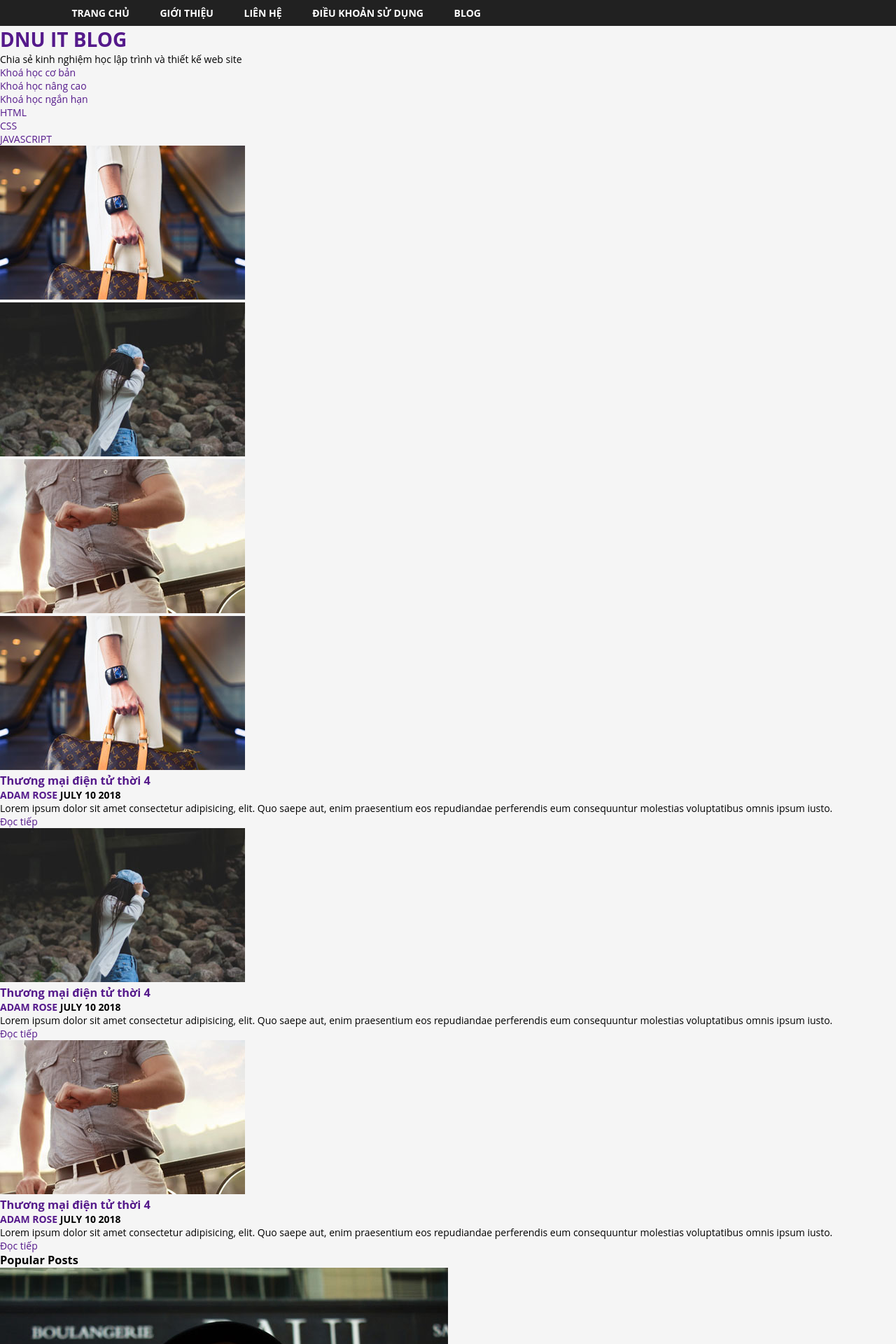
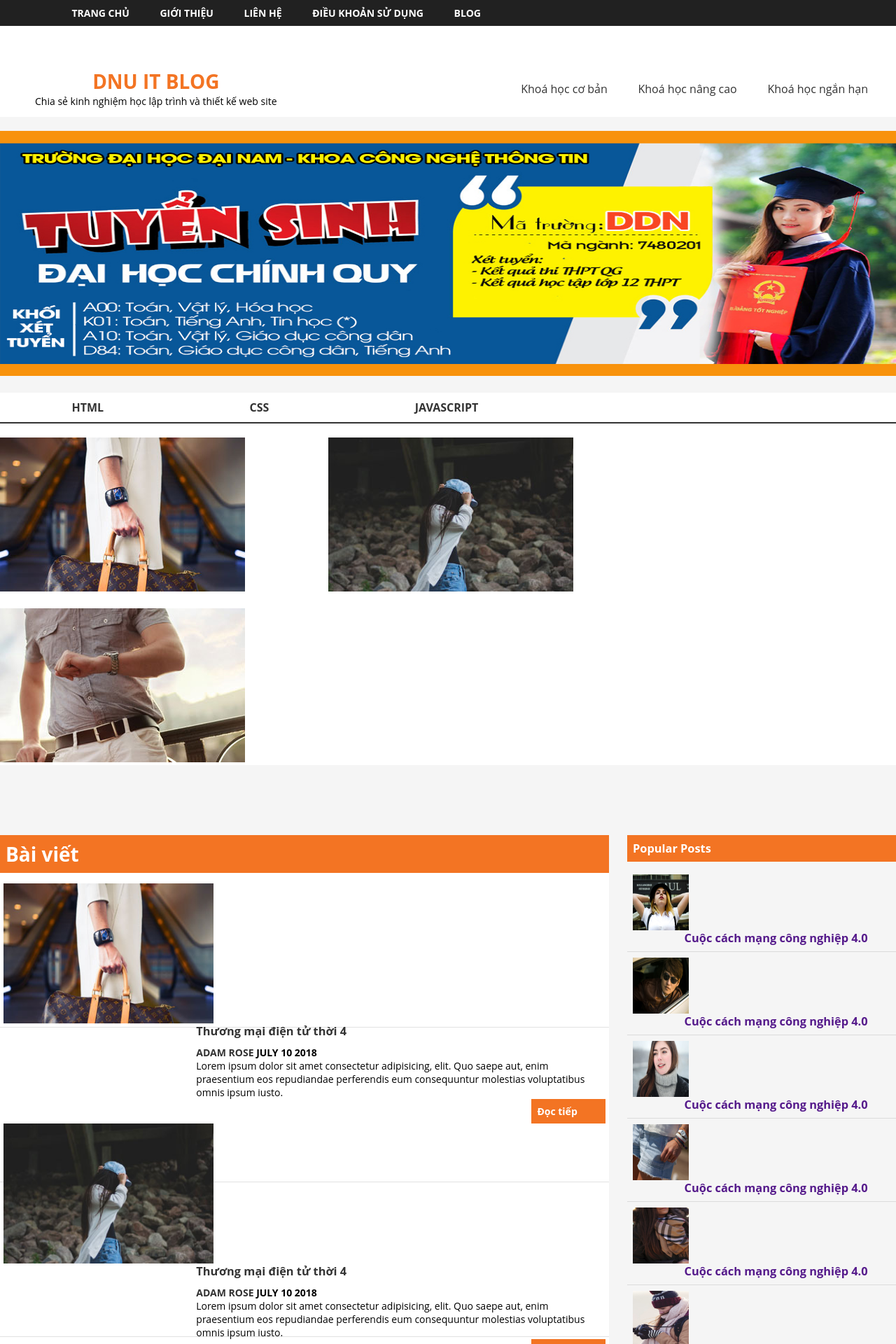
Before and after one commit to vnattacker/MysmartPhone, a PHP site: page /HTML/BaiTapKhac/DNUBlog-practise in a window 1280 px wide. Shown: the top 1920 px of the page at 70% size. Run offline with PHP 8.4, Linux system fonts and the light colour scheme.

Commit message:
TDK SOURCES

```diff
--- a/HTML/BaiTapKhac/DNUBlog-practise/css/style.css
+++ b/HTML/BaiTapKhac/DNUBlog-practise/css/style.css
@@ -33,3 +33,253 @@
 #nav ul li a:hover{
 	color:  #ffff00;
 }
+/**#header**/
+#header{
+	padding-top: 50px;
+	width: 100%;
+	background: #fff;
+	height: 80px;
+}
+/*#logotext*/
+#logotext{
+	float: left;
+	padding: 10px 0px 10px 50px;
+	text-align: center;
+
+}
+#logotext h1 a{
+	color:#f37423;
+}
+/**#menu**/
+#menu{
+	line-height: 5.8em;
+	float: right;
+}
+#menu ul li{
+	display: inline-table;
+	margin-right: 40px;
+}
+#menu ul li a{
+	color: #333;
+	font-size: 16px;
+}
+#menu ul li a:hover{
+	color: #f37423;
+}/*Slider*/
+#slider{
+	width: 100%;
+	padding: 20px 0px;
+}
+#slider .slide-items img{
+	width: 100%;
+	height: 350px;
+}
+/**#tabContent**/
+#tabContent {
+	width: 100%;
+	background: #fff;
+}
+
+#tabContent ul{
+	border-bottom: 2px solid  #333;
+}
+#tabContent ul li{
+	display: inline-table;
+	padding: 10px 8% 10px 8%;
+
+}
+#tabContent ul li a{
+	color: #333;
+	font-weight: bold;
+	font-size: 16px;
+}
+#tabContent ul li a:hover{
+	color: #f37423;
+}
+
+#tabContent .tab-images div{
+	display: inline-table;
+	padding-top: 20px;
+	margin-right: 9%;
+}
+/*#content*/
+#content{
+width: 100%;
+margin: 100px 0px;
+}
+
+/*#Main-content*/
+#main-content{
+	max-width: 68%;
+	float: left;
+	background: #Fff;
+}
+#main-content h1{
+	background: #f37423;
+	color:#fff;
+	margin-bottom: 10px;
+	padding: 8px;
+}
+#main-content .section{
+	padding: 5px;
+	height: 200px;
+	margin-top: 10px;
+	border-bottom: 1px solid #e2e2e2;
+
+}
+#main-content .section img{
+	height: 200px;
+	width: 300px;
+	float: left;
+	margin-right: 10px;
+}
+
+#main-content .section .content-section{
+	float: right;
+	width:68%;
+
+}
+#main-content .section .content-section h3{
+	margin-bottom: 10px;
+
+}
+#main-content .section .content-section h3 a{
+	color: #333;
+}
+#main-content .section .content-section h4 a{
+	color: #333;
+}
+#main-content .section .content-section h4 a:hover{
+	color: #f37423;
+}
+#main-content .section .content-section h3 a:hover{
+	color: #f37423;
+}
+#main-content .section .content-section .readmore{
+	font-weight: bold;
+	width: 90px;
+    float: right;
+    padding: 8px;
+    background: #f37423;
+
+}
+#main-content .section .content-section .readmore a{
+	color: #fff;
+	font-weight: bold;
+	display: block;
+}
+/*#sidebar*/
+#sidebar{
+	width: 30%;
+	float: right;
+
+}
+#sidebar > h3{
+	background: #f37423;
+    color: #fff;
+    margin-bottom: 10px;
+    padding: 8px;
+
+}
+#sidebar .item{
+	border-bottom: 1px solid #dbdbdb;
+	padding: 8px;
+	overflow: hidden;
+}
+#sidebar .item .image-item{
+	width: 85px;
+}
+#sidebar .item .image-item img{
+	width: 80px;
+	height: 80px;
+	float: left;
+	margin-right: 5px
+}
+#sidebar .item h3{
+	float: right;
+	width:80%;
+}
+/*#footer*/
+#footer{
+		clear: both;
+		background: #EFEFEF;
+}
+#footer .row{
+	display: flex;
+	justify-content: space-between;
+}
+#footer .row .col-footer{
+	max-width: 30%;
+}
+#footer .row .col-footer h3{
+	color: #f37423;
+	padding: 8px 5px;
+	border-bottom: 1px solid orange;
+	margin-bottom: 10px;
+
+}
+#footer .row .col-footer ul li a{
+	color: #333;
+
+}
+#footer .row .col-footer ul li a{
+	color: #333;
+
+}
+#footer .row .col-footer ul li a:hover{
+	color: orange;
+}
+#footer .row .col-footer .image-footer {
+	overflow: hidden;
+	margin-bottom: 10px;
+}
+#footer .row .col-footer .image-footer a {
+	overflow: hidden;
+	width: 50px;
+
+}
+#footer .row .col-footer .image-footer a img{
+
+	width: 50px;
+	height: 50px;
+	float: left;
+}
+#footer .row .col-footer .image-footer p a{
+
+	width: 87%;
+	height: 50px;
+	float: right;
+}
+
+/*#page-info*/
+#page-info {
+
+	background: #212121;
+	padding:10px;
+	overflow: hidden;
+}
+#page-info .copy-right{
+	float: left;
+	line-height: 2.8em;
+}
+#page-info .copy-right p{
+	color: #fff;
+
+}
+#page-info .copy-right p a{
+	color: orange;
+	font-weight: bold;
+}
+#page-info .copy-right p a:hover{
+	color: #fff;
+}
+#page-info .social {
+	float: right;
+}
+#page-info .social ul li{
+	display: inline-table;
+}
+#page-info .social ul li a img{
+	width: 32px;
+	height: 32px
+}
--- a/HTML/BaiTapKhac/DNUBlog-practise/index.html
+++ b/HTML/BaiTapKhac/DNUBlog-practise/index.html
@@ -21,8 +21,10 @@
 
 	<!--begin #header-->
 	<div id="header">
-		<h1><a href="">DNU IT BLOG</a></h1>
-		<p>Chia sẻ kinh nghiệm học lập trình và thiết kế web site</p>
+		<div id="logotext">
+			<h1><a href="">DNU IT BLOG</a></h1>
+			<p>Chia sẻ kinh nghiệm học lập trình và thiết kế web site</p>
+		</div>
 		<div id="menu">
 			<ul>
 				<li><a href="">Khoá học cơ bản</a></li>
@@ -35,7 +37,9 @@
 
 	<!--begin #slider-->
 	<div id="slider">
-
+		<div class="slide-items">
+			<img src="images/banner1.jpg" alt="">
+		</div>
 	</div>
 	<!--end #slider-->
 
@@ -58,15 +62,19 @@
 	<div id="content">
 		<!--begin #main-content-->
 		<div id="main-content">
-			<div class="secion">
+			<h1>Bài viết</h1>
+			<div class="section">
 				<img src="images/f1.jpg" alt="">
 				<div class="content-section">
 					<h3><a href="">Thương mại điện tử thời 4</a></h3>
 					<h4><a href="">ADAM ROSE</a> JULY 10 2018</h4>
 					<p>Lorem ipsum dolor sit amet consectetur adipisicing, elit. Quo saepe aut, enim praesentium eos repudiandae perferendis eum consequuntur molestias voluptatibus omnis ipsum iusto.</p>
-					<div class="readmore"><a href="">Đọc tiếp</a></div>
+					<div class="readmore">
+						<a href="">Đọc tiếp</a>
+					</div>
 				</div>
-				<div class="secion">
+			</div>
+				<div class="section">
 					<img src="images/f2.jpg" alt="">
 					<div class="content-section">
 						<h3><a href="">Thương mại điện tử thời 4</a></h3>
@@ -75,7 +83,7 @@
 						<div class="readmore"><a href="">Đọc tiếp</a></div>
 					</div>
 			</div>
-				<div class="secion">
+				<div class="section">
 				<img src="images/f3.jpg" alt="">
 				<div class="content-section">
 					<h3><a href="">Thương mại điện tử thời 4</a></h3>
@@ -84,6 +92,7 @@
 					<div class="readmore"><a href="">Đọc tiếp</a></div>
 				</div>
 		</div>
+	</div>
 		<!--end #main-content-->
 
 		<!--begin #sidebar-->
@@ -93,56 +102,56 @@
 				<div class="image-item">
 					<img src="images/g1.jpg" alt="">
 				</div>
-				<p><a href="">Cuộc cách mạng công nghiệp 4.0</a></p>
+				<h3><a href="">Cuộc cách mạng công nghiệp 4.0</a></h3>
 			</div>
 
 			<div class="item">
 				<div class="image-item">
 					<img src="images/g2.jpg" alt="">
 				</div>
-				<p><a href="">Cuộc cách mạng công nghiệp 4.0</a></p>
+				<h3><a href="">Cuộc cách mạng công nghiệp 4.0</a></h3>
 			</div>
 
 			<div class="item">
 				<div class="image-item">
 					<img src="images/g3.jpg" alt="">
 				</div>
-				<p><a href="">Cuộc cách mạng công nghiệp 4.0</a></p>
+				<h3><a href="">Cuộc cách mạng công nghiệp 4.0</a></h3>
 			</div>
 
 			<div class="item">
 				<div class="image-item">
 					<img src="images/g4.jpg" alt="">
 				</div>
-				<p><a href="">Cuộc cách mạng công nghiệp 4.0</a></p>
+				<h3><a href="">Cuộc cách mạng công nghiệp 4.0</a></h3>
 			</div>
 
 			<div class="item">
 				<div class="image-item">
 					<img src="images/g5.jpg" alt="">
 				</div>
-				<p><a href="">Cuộc cách mạng công nghiệp 4.0</a></p>
+				<h3><a href="">Cuộc cách mạng công nghiệp 4.0</a></h3>
 			</div>
 
 			<div class="item">
 				<div class="image-item">
 					<img src="images/g6.jpg" alt="">
 				</div>
-				<p><a href="">Cuộc cách mạng công nghiệp 4.0</a></p>
+				<h3><a href="">Cuộc cách mạng công nghiệp 4.0</a></h3>
 			</div>
 
 			<div class="item">
 				<div class="image-item">
 					<img src="images/g7.jpg" alt="">
 				</div>
-				<p><a href="">Cuộc cách mạng công nghiệp 4.0</a></p>
+				<h3><a href="">Cuộc cách mạng công nghiệp 4.0</a></h3>
 			</div>
 
 			<div class="item">
 				<div class="image-item">
 					<img src="images/g8.jpg" alt="">
 				</div>
-				<p><a href="">Cuộc cách mạng công nghiệp 4.0</a></p>
+				<h3><a href="">Cuộc cách mạng công nghiệp 4.0</a></h3>
 			</div>
 
 		</div>
@@ -192,7 +201,7 @@
 	<!--begin #page-info-->
 	<div id="page-info">
 		<div class="copy-right">
-			<p>&copy; Copyright 2018 by <a href="http://fit.dainam.edu.vn">fit</a>.dainam.edu.vn</a> All Rights Reverved</p>
+			<p>&copy; Copyright 2018 by <a href="http://fit.dainam.edu.vn">fit.dainam.edu.vn</a> All Rights Reverved</p>
 		</div>
 		<div class="social">
 			<ul>
```
Also changed, not shown: index.html (+7 -3 lines), 131670425_227272298772542_3340663122725163750_n.jpg (added).
